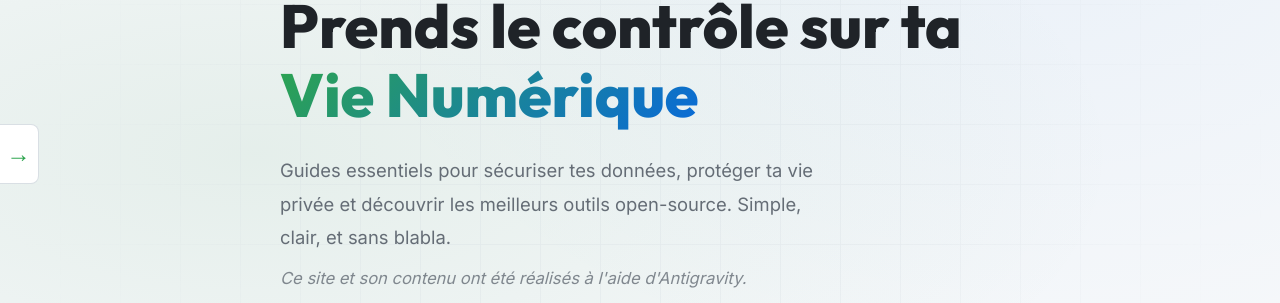
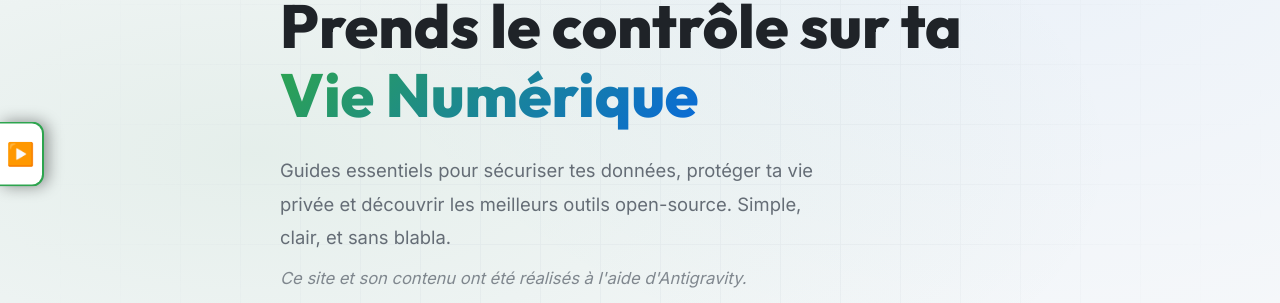
Before and after one commit to ogma-info/ogma-info.github.io, a Jekyll site: the page built from index.html, in a window 1280 px wide. Shown: the part 296-599 px from the top of the page. Built offline with Jekyll 4.4.1, drawn with Linux system fonts in a browser that asks for light colours.

Commit message:
feat: adding images

```diff
--- a/_layouts/default.html
+++ b/_layouts/default.html
@@ -31,7 +31,7 @@
             </ul>
         </nav>
         <button id="sidebar-toggle" aria-label="Toggle Sidebar">
-            <span class="arrow">→</span>
+            <span id="sidebar-toggle-icon">▶️</span>
         </button>
     </aside>
 
--- a/assets/css/style.css
+++ b/assets/css/style.css
@@ -119,33 +119,33 @@
 #sidebar-toggle {
   position: absolute;
   top: 50%;
-  right: -40px;
-  width: 40px;
-  height: 60px;
+  right: -45px;
+  width: 45px;
+  height: 65px;
   background: var(--bg-surface);
-  border: 1px solid var(--border);
+  border: 2px solid var(--primary-glow);
   border-left: none;
-  border-radius: 0 8px 8px 0;
+  border-radius: 0 12px 12px 0;
   color: var(--primary-glow);
   cursor: pointer;
   display: flex;
   justify-content: center;
   align-items: center;
-  font-size: 1.5rem;
-  transition: background var(--transition-fast);
+  font-size: 1.4rem;
+  transition: all var(--transition-fast);
   transform: translateY(-50%);
+  box-shadow: 4px 0 15px rgba(0,0,0,0.4);
+  z-index: 100;
 }
 
 #sidebar-toggle:hover {
   background: var(--bg-card);
+  padding-left: 5px;
 }
 
-#sidebar-toggle .arrow {
-  transition: transform 0.4s;
-}
-
-#main-sidebar:not(.sidebar-closed) #sidebar-toggle .arrow {
-  transform: rotate(180deg);
+#sidebar-toggle-icon {
+  display: inline-block;
+  transition: transform 0.3s ease;
 }
 
 /* Content adjustment when sidebar is open */
--- a/assets/js/main.js
+++ b/assets/js/main.js
@@ -41,14 +41,17 @@
   const sidebarToggle = document.getElementById('sidebar-toggle');
 
   function setSidebarState(isOpen) {
+    const icon = document.getElementById('sidebar-toggle-icon');
     if (isOpen) {
         sidebar.classList.remove('sidebar-closed');
         document.body.classList.add('sidebar-open');
         localStorage.setItem('ogma-sidebar', 'open');
+        if (icon) icon.textContent = '◀️';
     } else {
         sidebar.classList.add('sidebar-closed');
         document.body.classList.remove('sidebar-open');
         localStorage.setItem('ogma-sidebar', 'closed');
+        if (icon) icon.textContent = '▶️';
     }
   }
 
```
Also changed, not shown: _tutoriels/tuto_bitwarden.md (+2 -2 lines), assets/images/bw_step2.jpg (added), assets/images/bw_step3.jpg (added).
